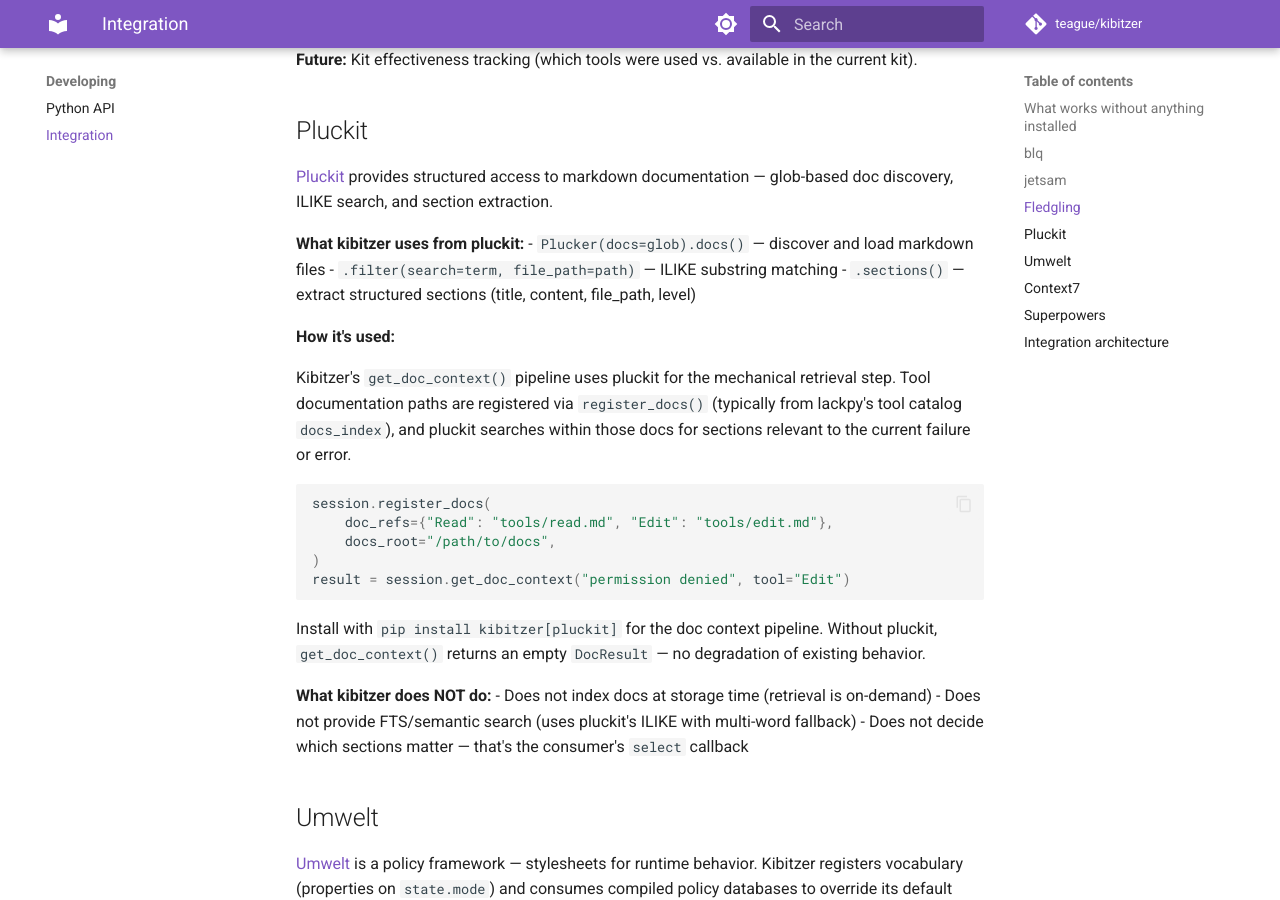
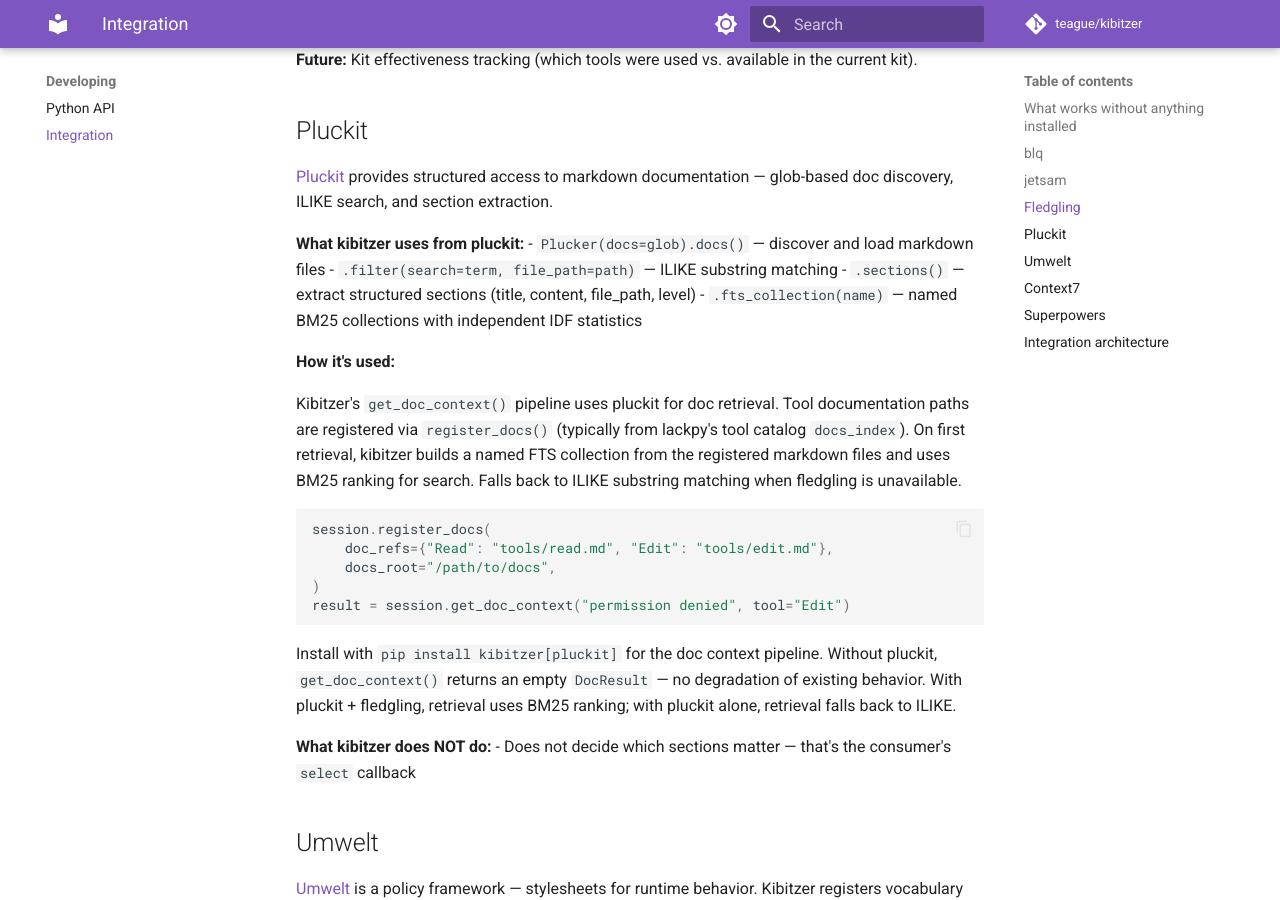
Before and after one commit to teaguesterling/kibitzer, an MkDocs documentation site: the page built from docs/integration.md, in a window 1280 px wide and 900 px high, scrolled down 2430 px. Built offline with MkDocs 1.6.1 and Material for MkDocs 9.7.7, drawn with Linux system fonts in a browser that asks for light colours; comment, search, counter and statistics services are not loaded.

Commit message:
docs: update doc retrieval docs — ILIKE replaced by BM25
Update integration.md and python-api.md to reflect that doc
retrieval now uses BM25 via named FTS collections, with ILIKE
as a fallback when fledgling is unavailable.

Co-Authored-By: Claude Opus 4.6 <noreply@anthropic.com>

````diff
--- a/docs/integration.md
+++ b/docs/integration.md
@@ -89,10 +89,11 @@ All queries have a 5-second timeout. If fledgling is unavailable or a query fail
 - `Plucker(docs=glob).docs()` — discover and load markdown files
 - `.filter(search=term, file_path=path)` — ILIKE substring matching
 - `.sections()` — extract structured sections (title, content, file_path, level)
+- `.fts_collection(name)` — named BM25 collections with independent IDF statistics
 
 **How it's used:**
 
-Kibitzer's `get_doc_context()` pipeline uses pluckit for the mechanical retrieval step. Tool documentation paths are registered via `register_docs()` (typically from lackpy's tool catalog `docs_index`), and pluckit searches within those docs for sections relevant to the current failure or error.
+Kibitzer's `get_doc_context()` pipeline uses pluckit for doc retrieval. Tool documentation paths are registered via `register_docs()` (typically from lackpy's tool catalog `docs_index`). On first retrieval, kibitzer builds a named FTS collection from the registered markdown files and uses BM25 ranking for search. Falls back to ILIKE substring matching when fledgling is unavailable.
 
 ```python
 session.register_docs(
@@ -102,11 +103,9 @@ session.register_docs(
 result = session.get_doc_context("permission denied", tool="Edit")
 ```
 
-Install with `pip install kibitzer[pluckit]` for the doc context pipeline. Without pluckit, `get_doc_context()` returns an empty `DocResult` — no degradation of existing behavior.
+Install with `pip install kibitzer[pluckit]` for the doc context pipeline. Without pluckit, `get_doc_context()` returns an empty `DocResult` — no degradation of existing behavior. With pluckit + fledgling, retrieval uses BM25 ranking; with pluckit alone, retrieval falls back to ILIKE.
 
 **What kibitzer does NOT do:**
-- Does not index docs at storage time (retrieval is on-demand)
-- Does not provide FTS/semantic search (uses pluckit's ILIKE with multi-word fallback)
 - Does not decide which sections matter — that's the consumer's `select` callback
 
 ## Umwelt
````
Also changed, not shown: docs/python-api.md (+1 -1 lines).
